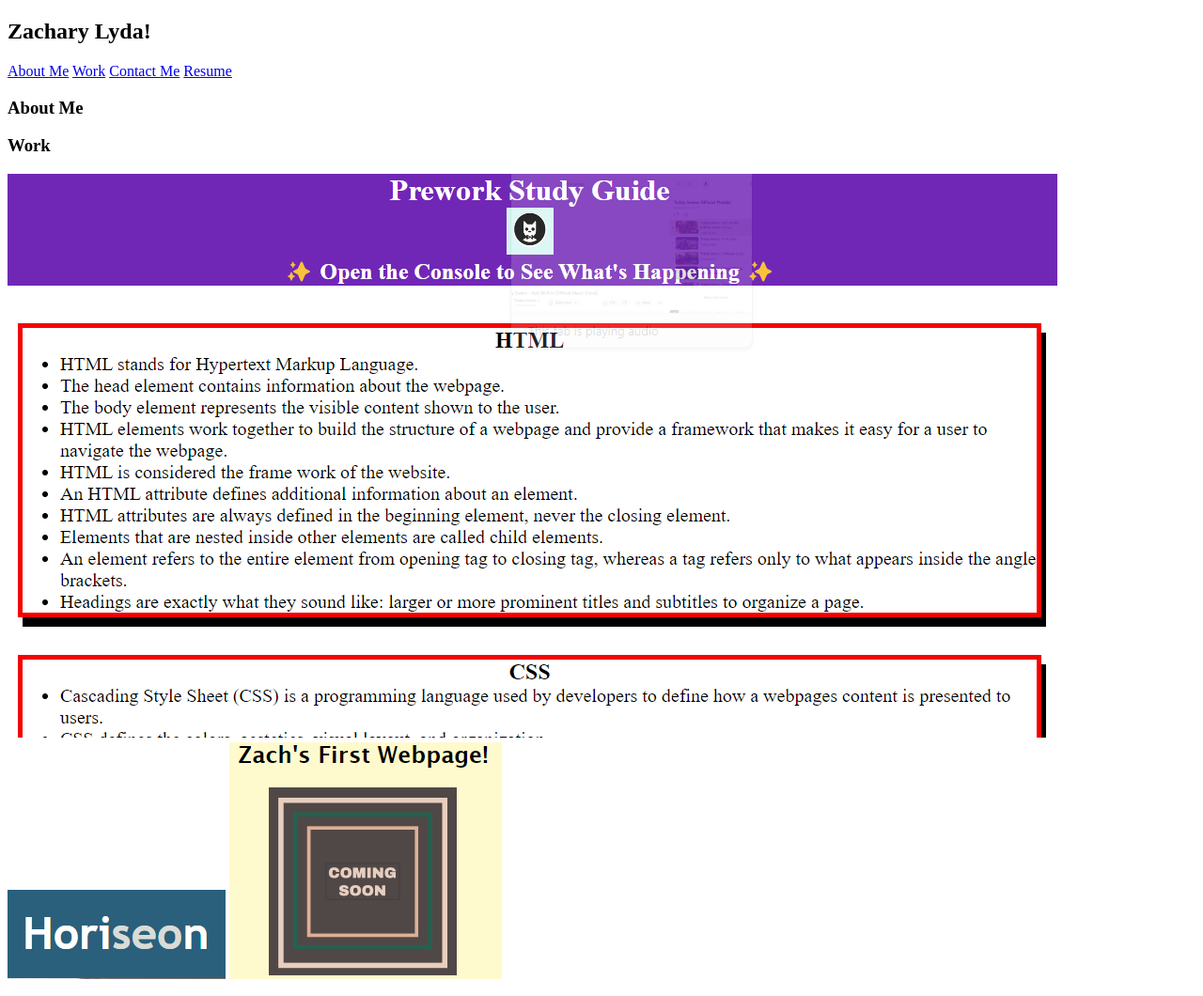
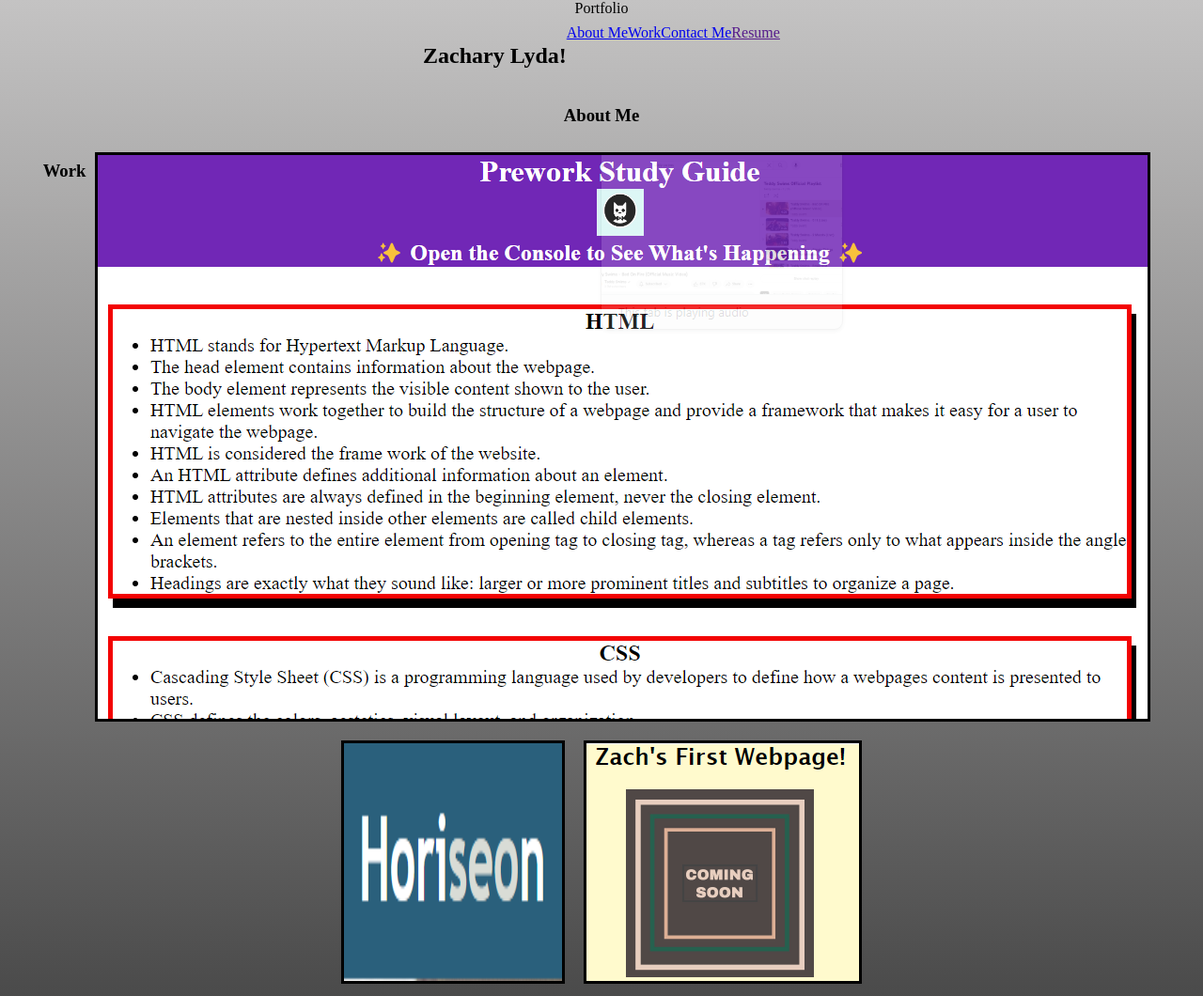
Before and after one commit to Zlyda1993/refactored-tribble, a plain HTML site: page index.html in a window 1280 px wide. Shown: the top 1060 px of the page at 94% size. Drawn offline with Linux system fonts and the light colour scheme.

Commit message:
Added some light styling with css

```diff
--- a/index.html
+++ b/index.html
@@ -4,19 +4,20 @@
     <meta charset="UTF-8">
     <meta name="viewport" content="width=device-width, initial-scale=1.0">
     <title>Portfolio</title>
+    <link rel="stylesheet" href="style.css">
 </head>
 <Header>
     <Section class="Header">
         <h1>Zachary Lyda!</h1>
         <Section Class="Links">
-            <a href="About">About Me</a>
-            <a href="Work">Work</a>
-            <a href="Contact Me">Contact Me</a>
-            <a href="Resume">Resume</a>
+            <a href=".About">About Me</a>
+            <a href=".Work">Work</a>
+            <a href=".Contact">Contact Me</a>
+            <a href="">Resume</a>
         </Section>
     </Section>
 </Header>
-<body>
+<body id="grad">
     <Section>
         <Section class="About">
             <h3>About Me</h3>
--- a/style.css
+++ b/style.css
@@ -0,0 +1,26 @@
+* {
+    justify-content: center;
+    display: flex;
+    flex-wrap: wrap;
+}
+
+#grad {
+  background-image: linear-gradient(rgb(196, 195, 195), rgb(67, 67, 67));
+}
+
+.Links {
+
+}
+
+h1, h3 {
+    color: Black;
+}
+
+.Work img {
+    border: solid;
+    border-color: black;
+    margin: 10px;
+
+}
+
+@media
```
